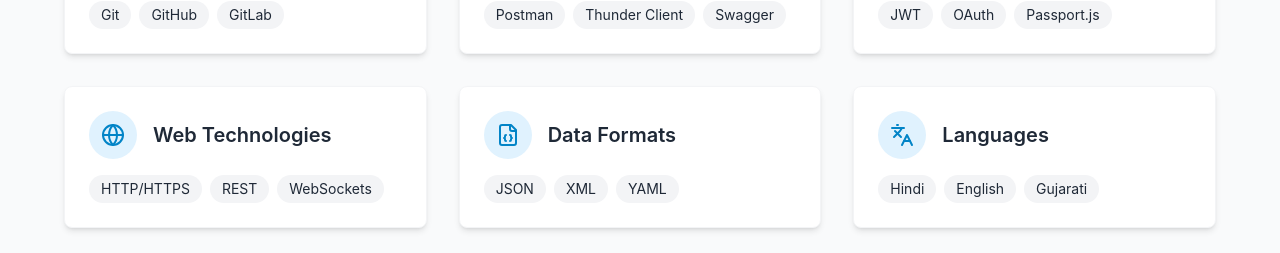
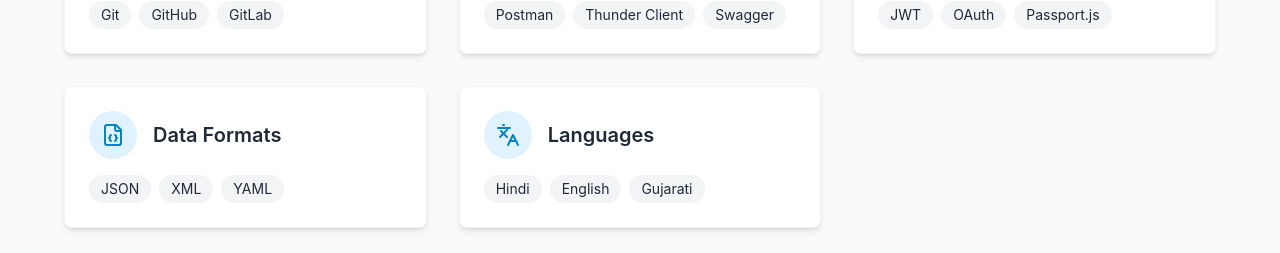
Before and after one commit to dhruvghinaiya12/personal-portfolio, a React (Vite) app: page / in a window 1280 px wide. Shown: the part 2040-2293 px from the top of the page. Built offline with nearby package versions, Linux system fonts and the light colour scheme.

Commit message:
Updated Skills.tsx

```diff
--- a/src/components/Skills.tsx
+++ b/src/components/Skills.tsx
@@ -62,11 +62,7 @@
       icon: <Lock size={24} className="text-blue-600" />,
       skills: ['JWT', 'OAuth', 'Passport.js'],
     },
-    {
-      title: 'Web Technologies',
-      icon: <Globe size={24} className="text-blue-600" />,
-      skills: ['HTTP/HTTPS', 'REST', 'WebSockets'],
-    },
+
     {
       title: 'Data Formats',
       icon: <FileJson size={24} className="text-blue-600" />,
```
